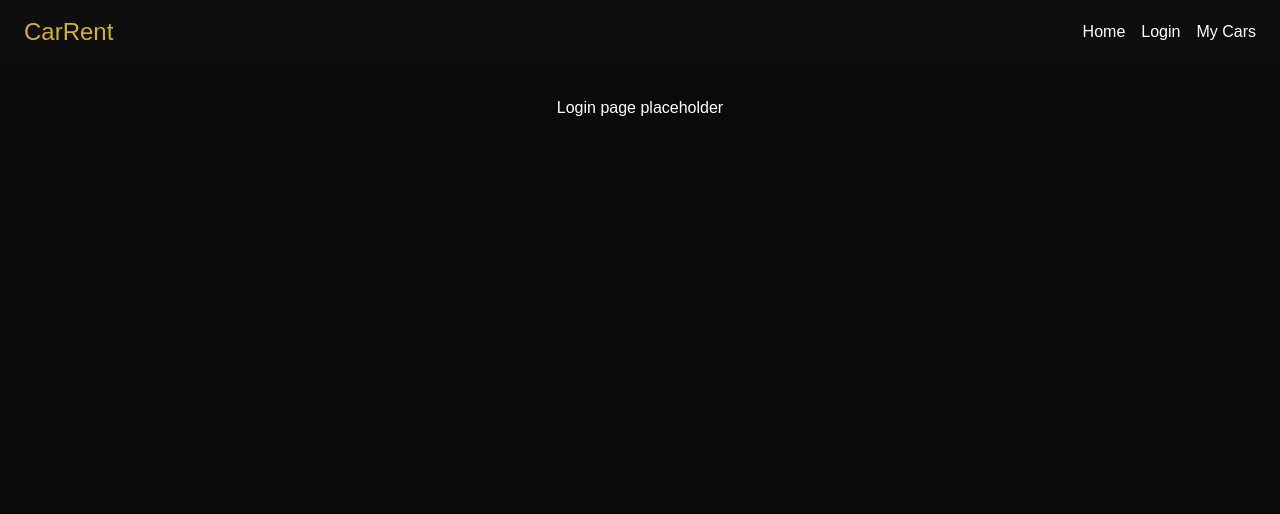
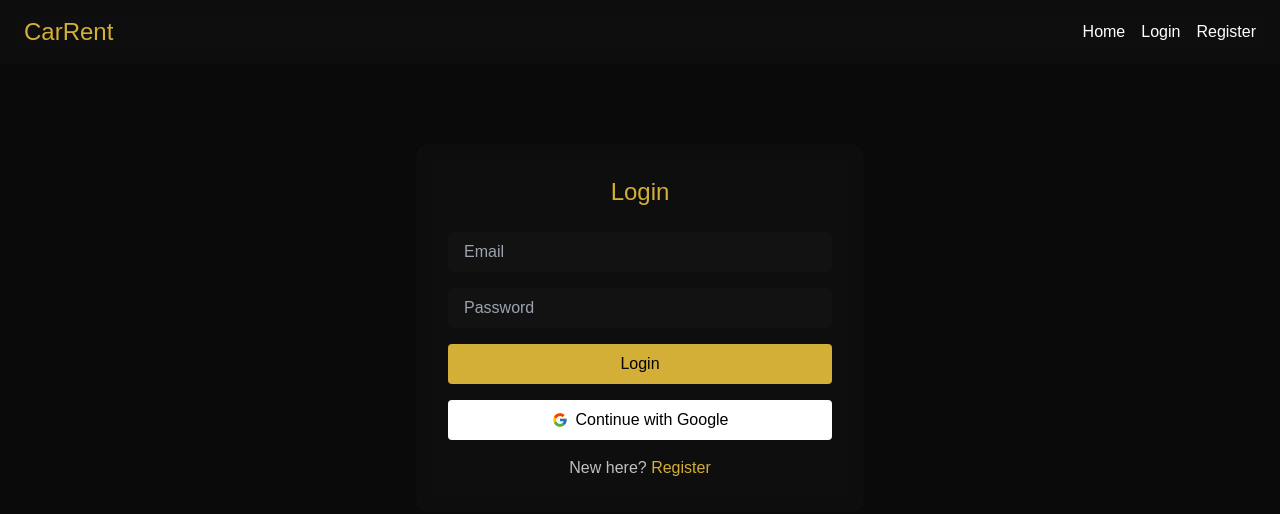
Before and after one commit to mdhossain-2437/b11a11-client-side-mdhossain-2437, a React (Vite) app: page /login in a window 1280 px wide. Shown: the top 514 px of the page. Built offline with nearby package versions, Linux system fonts and the light colour scheme; no server answers; a web font is replaced by a local one.

Commit message:
feat(client): wire routes, conditional navbar, logout; mount Login/Register

```diff
--- a/src/App.jsx
+++ b/src/App.jsx
@@ -1,9 +1,22 @@
 import { ReactLenis } from '@studio-freight/react-lenis'
 import { Toaster } from 'react-hot-toast'
-import { Link, Route, Routes } from 'react-router-dom'
+import { Link, Route, Routes, useNavigate } from 'react-router-dom'
 import ProtectedRoute from './components/ProtectedRoute/ProtectedRoute'
+import { useContext } from 'react'
+import { AuthContext } from './context/AuthProvider'
+import Login from './pages/Login/Login'
+import Register from './pages/Register/Register'
 
 function App() {
+  const { user, logout } = useContext(AuthContext)
+  const navigate = useNavigate()
+
+  const handleLogout = async () => {
+    try {
+      await logout()
+      navigate('/', { replace: true })
+    } catch {}
+  }
   return (
     <ReactLenis root>
       <Toaster position="top-right" reverseOrder={false} />
@@ -12,8 +25,10 @@
           <Link to="/" className="text-primary font-display text-2xl">CarRent</Link>
           <div className="space-x-4">
             <Link to="/" className="hover:text-primary">Home</Link>
-            <Link to="/login" className="hover:text-primary">Login</Link>
-            <Link to="/dashboard" className="hover:text-primary">My Cars</Link>
+            {!user && <Link to="/login" className="hover:text-primary">Login</Link>}
+            {!user && <Link to="/register" className="hover:text-primary">Register</Link>}
+            {user && <Link to="/dashboard" className="hover:text-primary">My Cars</Link>}
+            {user && <button onClick={handleLogout} className="hover:text-primary">Logout</button>}
           </div>
         </nav>
         <Routes>
@@ -23,7 +38,8 @@
               <p className="text-secondary mt-4">Ready for Awwwards-level development.</p>
             </div>
           } />
-          <Route path="/login" element={<div className="p-8 text-center">Login page placeholder</div>} />
+          <Route path="/login" element={<Login />} />
+          <Route path="/register" element={<Register />} />
           <Route path="/dashboard" element={
             <ProtectedRoute>
               <div className="p-8 text-center">Protected Dashboard</div>
```
